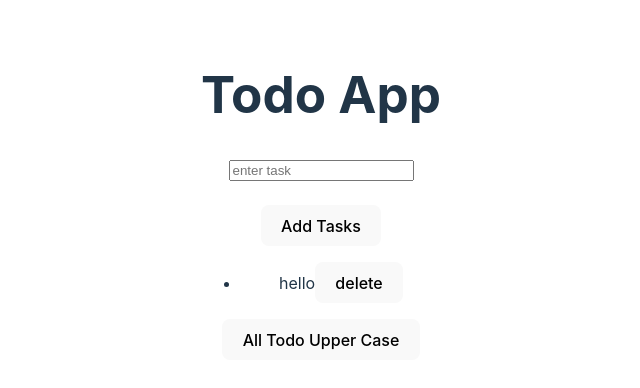
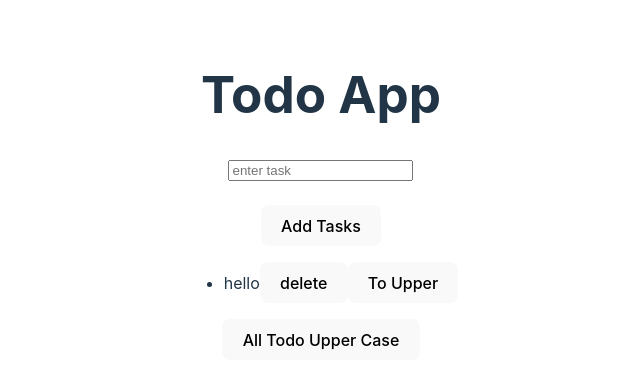
Before and after one commit to Shrawan2002/React-Mini-Project, a React (Vite) app in the folder Acitivity4/TodoApp/: page / in a window 1280 px wide. Shown: the top 388 px of the page, without its empty margins (319-959 px from the left). Built offline with nearby package versions, Linux system fonts and the light colour scheme.

Commit message:
initial files

```diff
--- a/Acitivity4/TodoApp/src/Todo.jsx
+++ b/Acitivity4/TodoApp/src/Todo.jsx
@@ -28,6 +28,20 @@ export default function Todo(){
             })
         ))
     }
+
+    let handleToUpper = (id)=>{
+        setTodo((todo)=>(
+            todo.map((todo)=>{
+                if(todo.id == id){
+                    return{...todo,task:todo.task.toUpperCase()}
+                }else{
+                    return{...todo}
+                }
+            })
+        ))
+    }
+
+
     return(
         <div>
             <input type="text" placeholder="enter task"  onChange={handleOnchange} value={newTodo} />
@@ -40,6 +54,7 @@ export default function Todo(){
                     <li key={todo.id}>
                         <span>{todo.task}</span>
                         <button onClick={()=>handleDelete(todo.id)}>delete</button>
+                        <button onClick={()=>handleToUpper(todo.id)}>To Upper</button>
                     </li>
                 ))
                }
```
